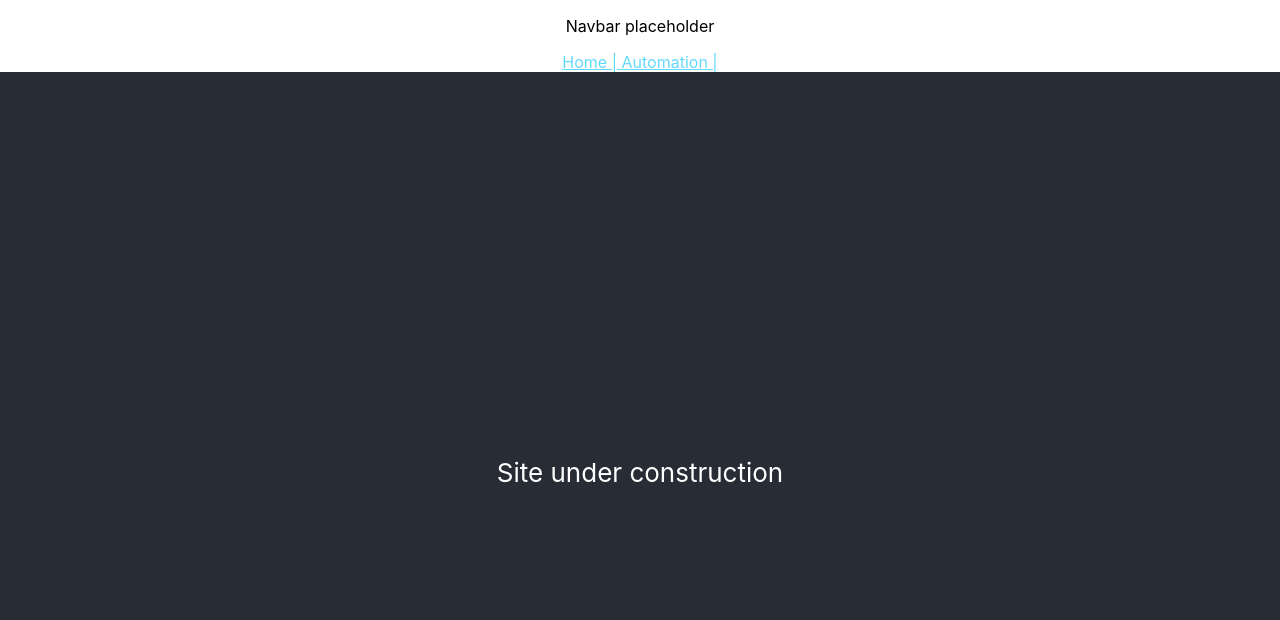
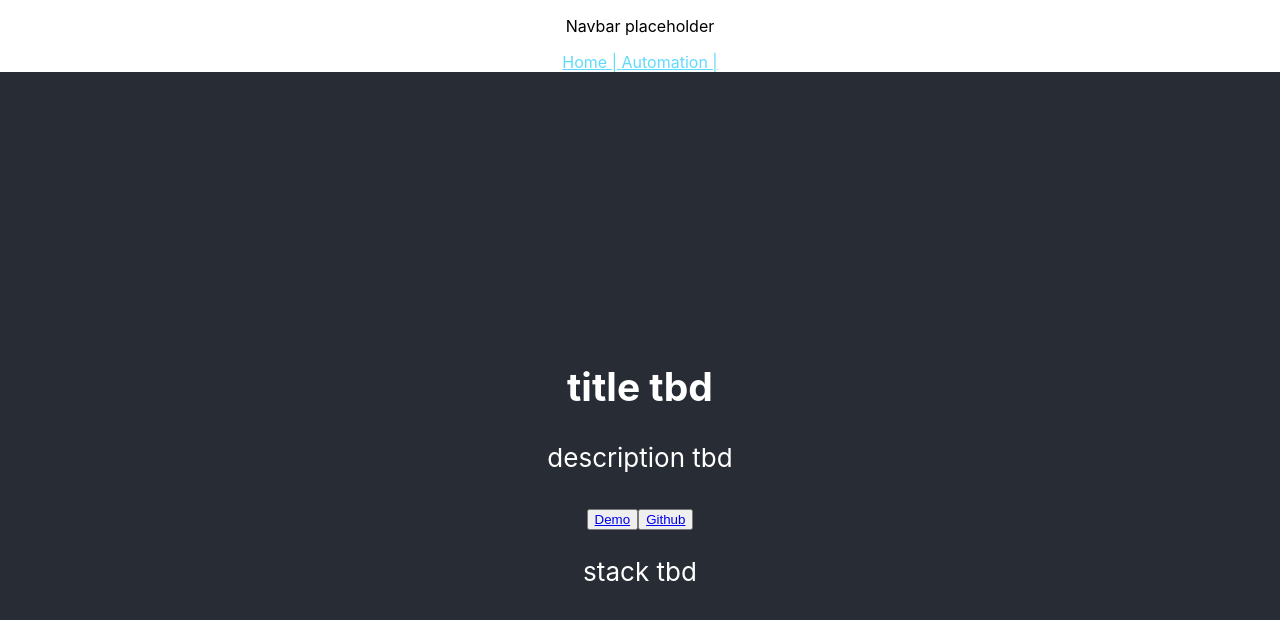
Before and after one commit to alex-gagnon/simple-portfolio, a React (Create React App) app: page / in a window 1280 px wide. Shown: the top 620 px of the page. Built offline with nearby package versions, Linux system fonts and the light colour scheme.

Commit message:
Temp fix

```diff
--- a/src/Portfolio.tsx
+++ b/src/Portfolio.tsx
@@ -1,7 +1,6 @@
 import './Portfolio.css';
 import { BrowserRouter as Router, Route, Routes, Link } from "react-router-dom"
 import Automation from './pages/Automation';
-import Home from './pages/Home';
 
 
 function Portfolio() {
@@ -18,8 +17,7 @@ function Portfolio() {
         <main className="portfolio-main">
           <Routes>
             <Route path="/">
-              <Route index element={<Home />} />
-              <Route path="automation" element={<Automation />} />
+              <Route index element={<Automation />} />
             </Route>
           </Routes>
         </main>
--- a/src/pages/home.tsx
+++ /dev/null
@@ -1,10 +0,0 @@
-import React, { Component } from "react"
-
-
-export default class Home extends Component {
-    render() {
-        return (
-            <p>Site under construction</p>
-        )
-    }
-}
```
Also changed, not shown: 1 other file (tests, documents, lock files or other folders).
